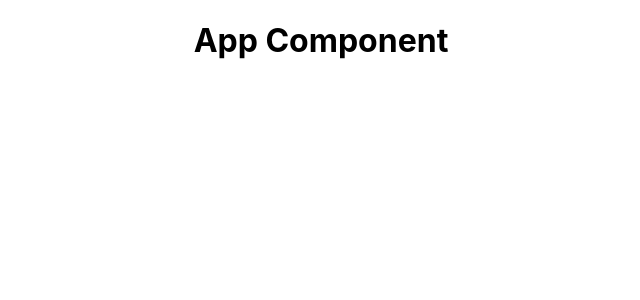
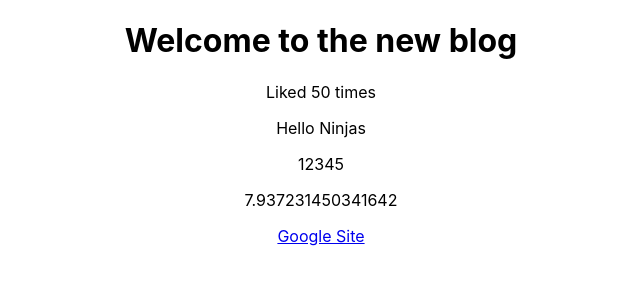
Before and after one commit to MaGo0506/dojo-blogs, a React (Create React App) app: page / in a window 1280 px wide. Shown: the top 300 px of the page, without its empty margins (319-959 px from the left). Built offline with nearby package versions, Linux system fonts and the light colour scheme.

Commit message:
Dynamic values in templates

```diff
--- a/src/App.js
+++ b/src/App.js
@@ -1,10 +1,23 @@
 import './App.css';
 
 function App() {
+    const title = 'Welcome to the new blog';
+    const likes = 50;
+    // const person = {name: 'yoshi', age: 30}
+    const link = "https://www.google.com"
+
     return (
         <div className="App">
             <div className="content">
-       <h1>App Component</h1>
+                <h1>{title}</h1>
+                <p>Liked {likes} times</p>
+                {/*{person}*/}
+
+                <p>{ "Hello Ninjas" }</p>
+                <p>{ [1,2,3,4,5] }</p>
+                <p>{ Math.random() * 10 }</p>
+
+                <a href={link}>Google Site</a>
             </div>
         </div>
     );
```
Lines whose indentation alone changed are shown as unchanged.
